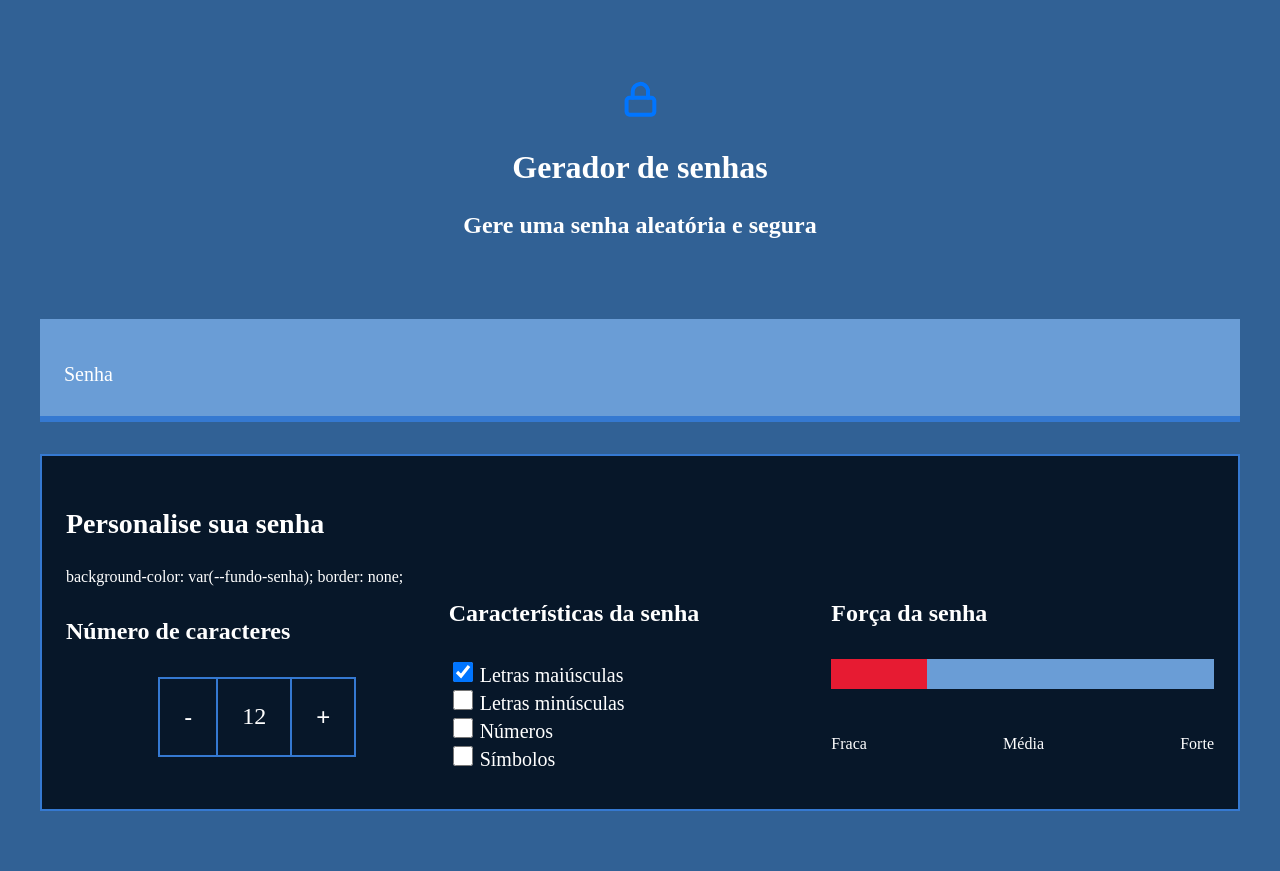
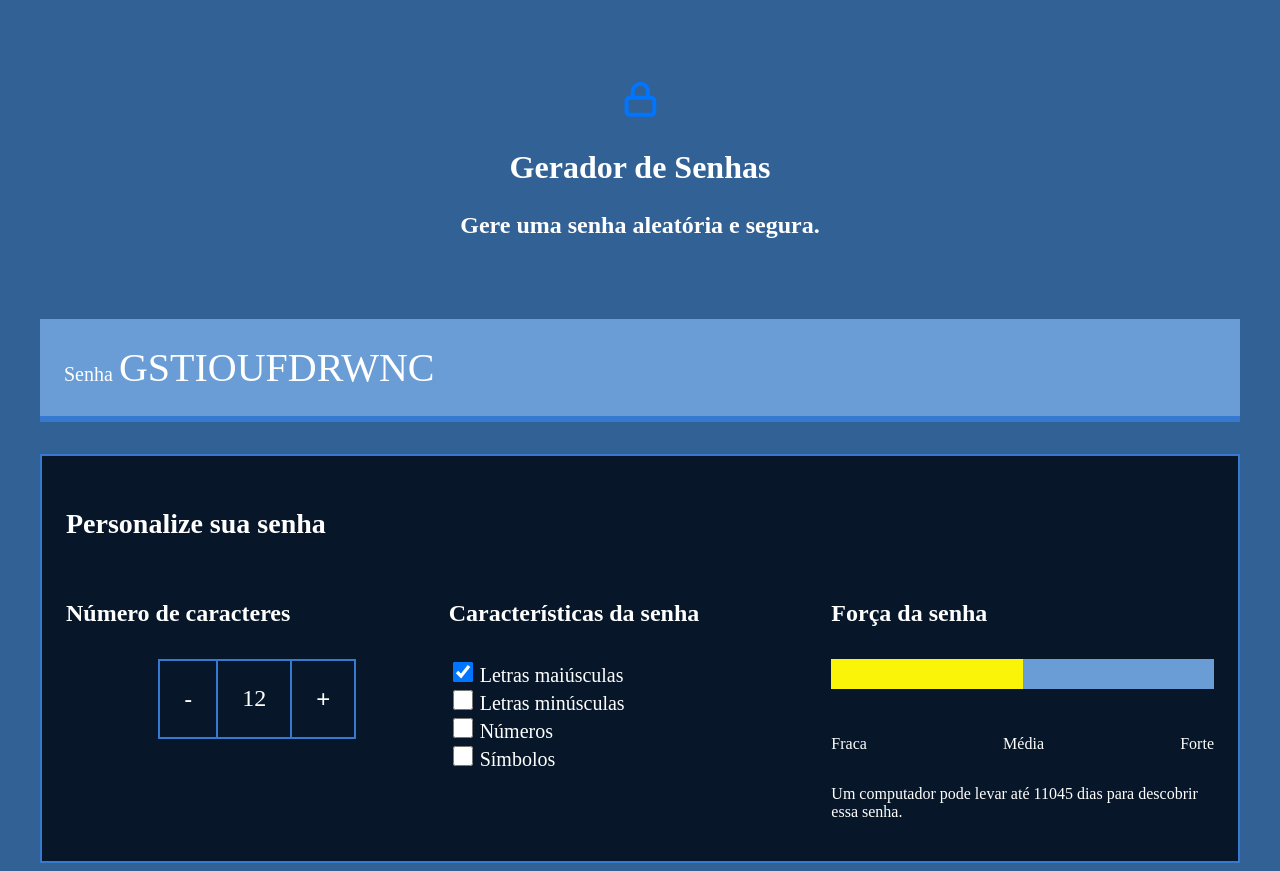
Before and after one commit to luisethyomi/senha-segura, a plain HTML site: page index.html in a window 1280 px wide. Before the commit the page ends 819 px from the top, so only its background shows below. Drawn offline with Linux system fonts and the light colour scheme.

Commit message:
Add files via upload

```diff
--- a/index.html
+++ b/index.html
@@ -15,21 +15,18 @@
 <body>
     <section class="conteudo">
         <div class="conteudo-titulo">
-            <img src="unlock.svg" alt="cadeado">
-            <h2 class="titulo-principal">Gerador de senhas</h2>
-            <h3 class="titulo-secundario">Gere uma senha aleatória e segura</h3>
+            <img src="unlock.svg">
+            <h2 class="titulo-principal">Gerador de Senhas</h2>
+            <h3 class="titulo-secundario">Gere uma senha aleatória e segura.</h3>
         </div>
         <div class="conteudo-senha">
             <label for="senha">Senha</label>
-            <input name="senha" type="text" id="campo-senha">
+            <input name="senha" type="text" id="campo-senha" readonly>
         </div>
         <div class="parametro">
-            <h3 class="parametro-titulo">Personalise sua senha</h3>
+            <h3 class="parametro-titulo">Personalize sua senha</h3>
             <div class="parametro-coluna__senha">
                 <div class="parametro-senha">
-
-                    background-color: var(--fundo-senha);
-                    border: none;
                     <h4 class="parametro-senha__titulo">Número de caracteres</h4>
                     <div class="parametro-senha-botoes">
                         <button class="parametro-senha__botao">-</button>
@@ -70,12 +67,4 @@
             </div>
         </div>
     </section>
-
-
-    </div>
-    </div>
-    </div>
-    </div>
-</body>
-
-</html>
+    <script src="main.js"></script>
--- a/main.js
+++ b/main.js
@@ -1,4 +1,4 @@
-const numeroSenha = document.querySelector('.parametro-senha_texto');
+const numeroSenha = document.querySelector('.parametro-senha__texto');
 let tamanhoSenha = 12;
 numeroSenha.textContent = tamanhoSenha;
 const letrasMaiusculas = 'ABCDEFGHIJKLMNOPQRSTUVWXYZ';
@@ -8,24 +8,21 @@ const simbolos = '!@%*?';
 const botoes = document.querySelectorAll('.parametro-senha__botao');
 const campoSenha = document.querySelector('#campo-senha');
 const checkbox = document.querySelectorAll('.checkbox');
-const forcaSenha = document.querySelector('forca');
-
+const forcaSenha = document.querySelector('.forca');
 
 botoes[0].onclick = diminuiTamanho;
 botoes[1].onclick = aumentaTamanho;
 
-function diminuiTamanho() {
-
-    if (tamanhoSenha > 1) {
+function diminuiTamanho(){
+    if(tamanhoSenha > 1){
         tamanhoSenha--;
     }
     numeroSenha.textContent = tamanhoSenha;
     geraSenha();
 }
 
-function aumentaTamanho() {
-
-    if (tamanhoSenha < 20) {
+function aumentaTamanho(){
+    if(tamanhoSenha < 20){
         tamanhoSenha++;
     }
     numeroSenha.textContent = tamanhoSenha;
@@ -33,21 +30,19 @@ function aumentaTamanho() {
 }
 
 function geraSenha() {
-
     let alfabeto = '';
     if (checkbox[0].checked) alfabeto += letrasMaiusculas;
     if (checkbox[1].checked) alfabeto += letrasMinusculas;
     if (checkbox[2].checked) alfabeto += numeros;
     if (checkbox[3].checked) alfabeto += simbolos;
-
-
     if (alfabeto.length === 0) {
-        camppoSenha.value = '';
+        campoSenha.value = '';
         classificaSenha(1);
         return;
     }
+
     let senha = '';
-    for (let i = 0; i < tamanhoSenha; i++); {
+    for (let i = 0; i < tamanhoSenha; i++) {
         const numeroAleatorio = Math.floor(Math.random() * alfabeto.length);
         senha += alfabeto[numeroAleatorio];
     }
@@ -69,3 +64,5 @@ function classificaSenha(tamanhoAlfabeto) {
     const valorEntropia = document.querySelector('.entropia');
     valorEntropia.textContent = "Um computador pode levar até " + Math.floor(2 ** entropia / (100e6 * 60 * 60 * 24)) + " dias para descobrir essa senha.";
 }
+
+geraSenha();
```
